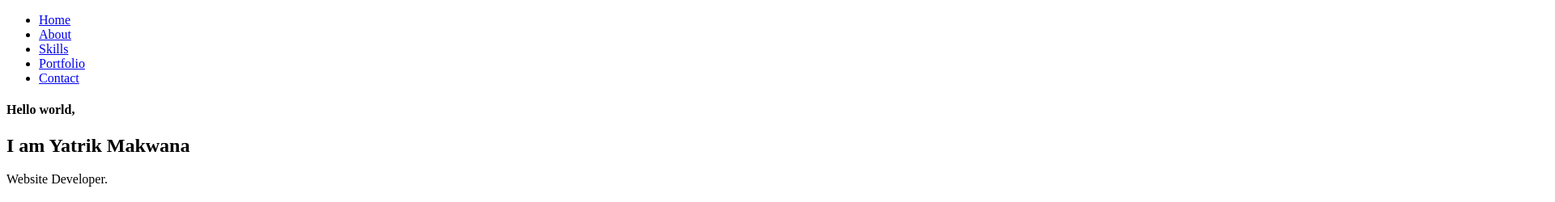
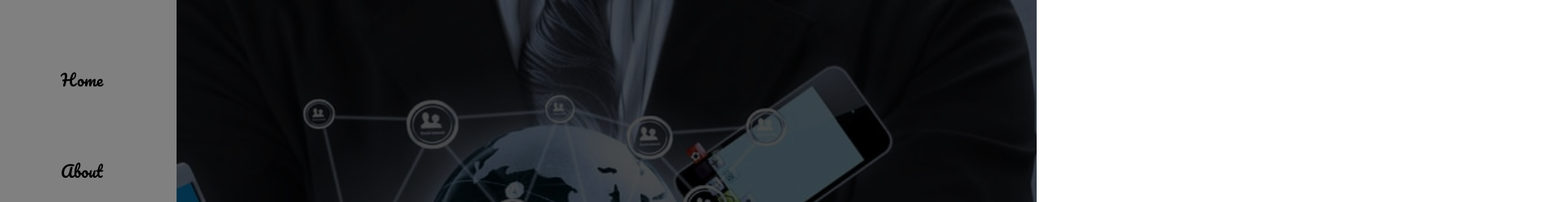
Before and after one commit to Yatrik-Makwana/Yatrik_Portfolio, a plain HTML site: page index.html in a window 1280 px wide. Shown: the top 250 px of the page at 81% size, 1920 px wide, since content can reach past the window. Drawn offline with nearby package versions, Linux system fonts and the light colour scheme; files whose address does not match are found by name.

Commit message:
last commit

```diff
--- a/index.html
+++ b/index.html
@@ -4,7 +4,7 @@
 <head>
 	<meta charset="utf-8">
 	<meta name="viewport" content="width=device-width, initial-scale=1">
-	<link rel="stylesheet" type="text/css" href="temp.css">
+	<link rel="stylesheet" type="text/css" href="index.css">
 	<link rel="stylesheet" href="https://fonts.googleapis.com/css2?family=Material+Symbols+Outlined:opsz,wght,FILL,GRAD@20..48,100..700,0..1,-50..200" />
 	<title>Yatrik's Portfolio</title>
 </head>
```
